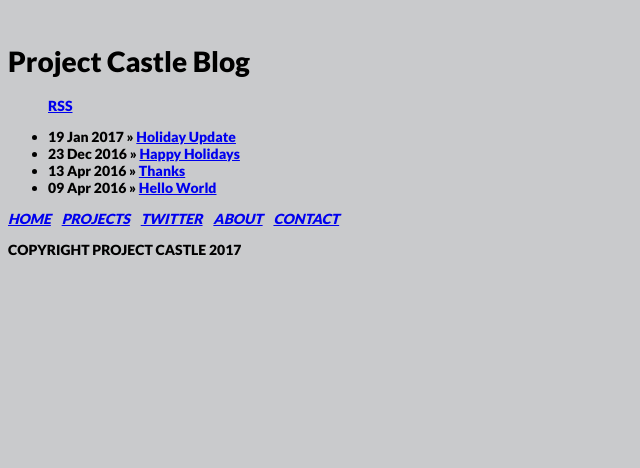
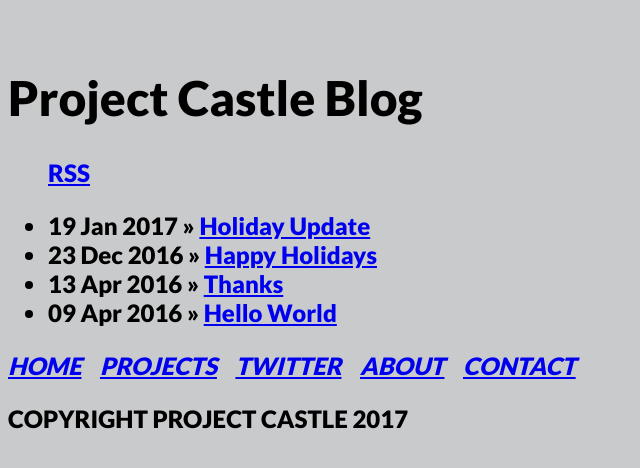
Before and after one commit to jx22/jx22.github.io, a Jekyll site: the page built from blog/index.html, in a window 1280 px wide. Shown: the top 468 px of the page, without its empty margins (0-640 px from the left). Built offline with Jekyll 4.4.1, drawn with Linux system fonts in a browser that asks for light colours.

Commit message:
adjust h1 formatting

```diff
--- a/blog/index.html
+++ b/blog/index.html
@@ -12,9 +12,14 @@ title: Blog
   <style>
       body {
         font-family: 'Lato', sans-serif;
-        font-size: 14px;
+        font-size: 24px;
 				        background: #c9cacc;
       }
+			h1 {
+        font-family: 'Lato', sans-serif;
+        font-size: 48px;
+      }
+
     </style>
 </head>
 
```
